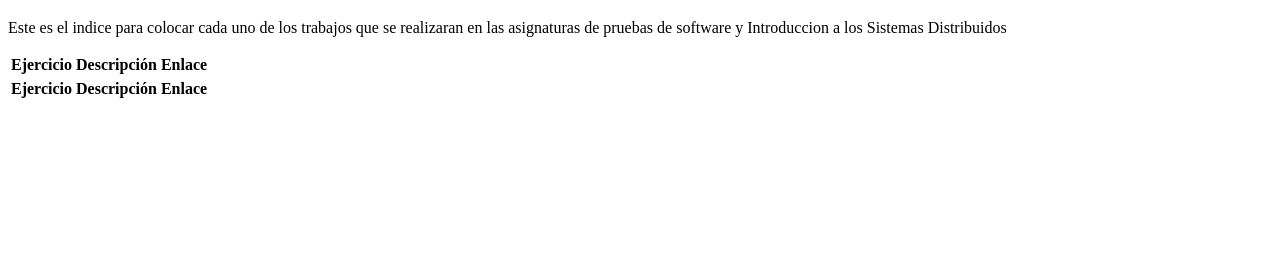
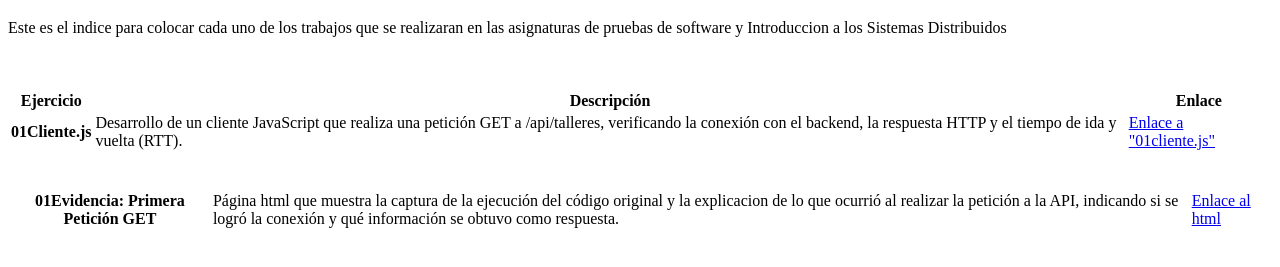
Before and after one commit to Regina-Ceron189/2026-PS-ISD-CeronFloresRegina, a plain HTML site: page index.html in a window 1280 px wide. Shown: the part 61-328 px from the top of the page. Drawn offline with Linux system fonts and the light colour scheme.

Commit message:
Adicion de la evidencia01 al index

```diff
--- a/index.html
+++ b/index.html
@@ -20,15 +20,28 @@
                             <th>Ejercicio</th>
                             <th>Descripción</th>
                             <th>Enlace</th>
+                            <br/>
                         </tr>
+                        <br/>
+                        <tr>
+                                <th>01Cliente.js</th>
+                                <td>Desarrollo de un cliente JavaScript que realiza una petición GET a /api/talleres, verificando la conexión con el backend, la respuesta HTTP y el tiempo de ida y vuelta (RTT).</td>
+                                <td>
+                                    <a href="ISD/PrimerParcial/01cliente.js"> Enlace a "01cliente.js"</a>
+                                </td>
+                            </tr>
                     </thead>
                 </table>
+                <br/>
+                <br/>
                 <table class="tablaisd">
                     <thead>
                         <tr>
-                            <th>Ejercicio</th>
-                            <th>Descripción</th>
-                            <th>Enlace</th>
+                            <th>01Evidencia: Primera Petición GET </th>
+                            <td>Página html que muestra la captura de la ejecución del código original y la  explicacion de lo que ocurrió al realizar la petición a la API, indicando si se logró la conexión y qué información se obtuvo como respuesta.</td>
+                            <td>
+                                <a href="ISD/PrimerParcial/01Evidencia/peticionget.html">Enlace al html</a>
+                            </td>
                         </tr>
                     </thead>
                 </table>
```
